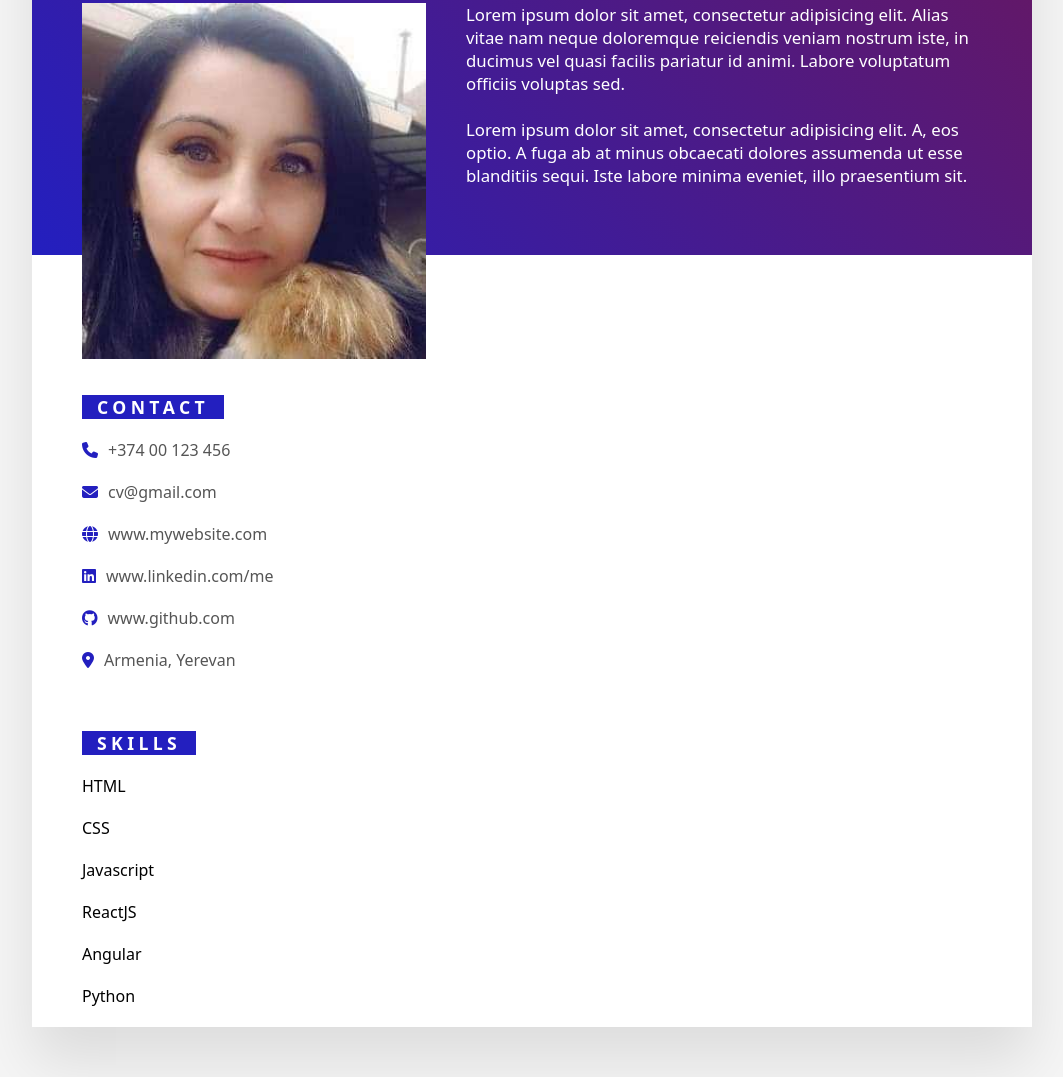
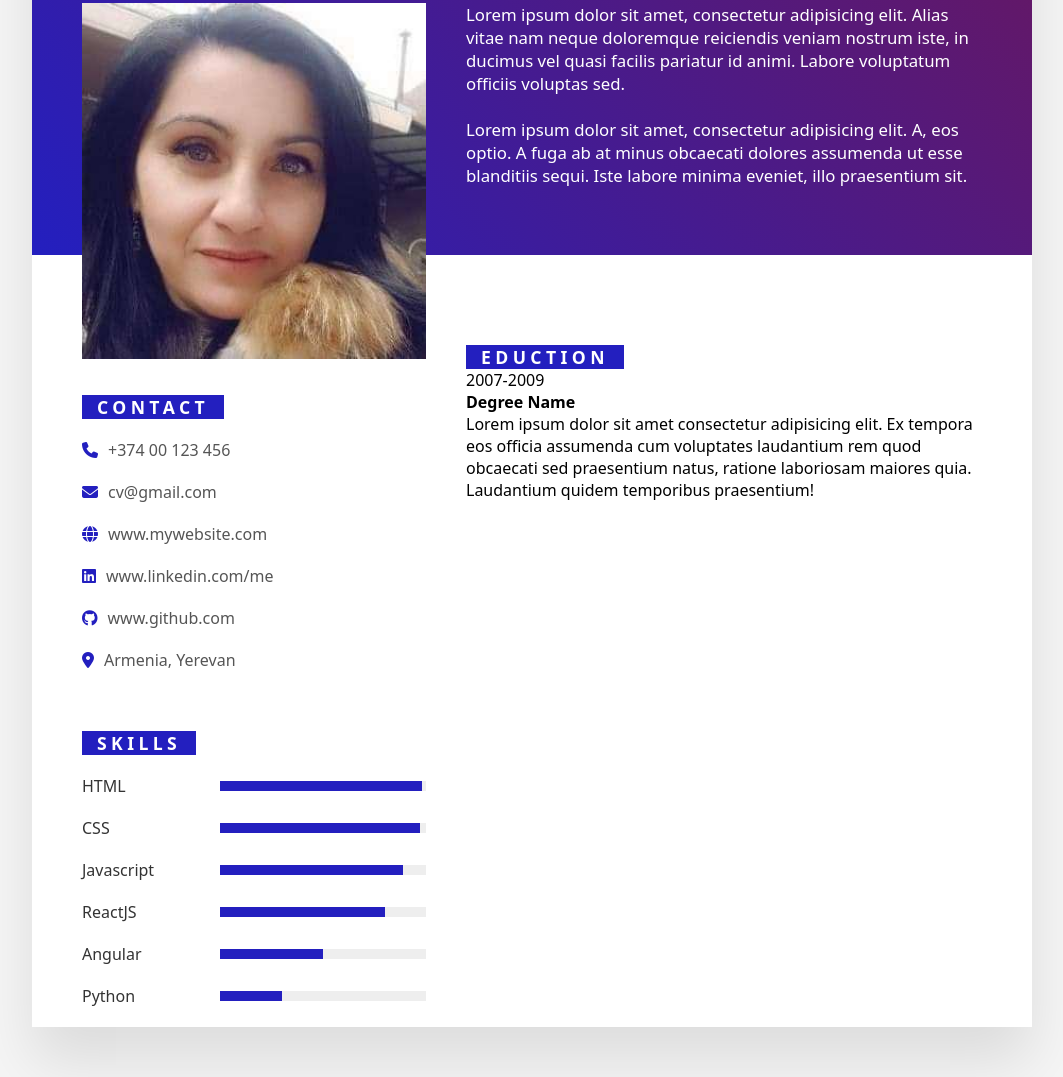
Before and after one commit to Hasul79/CV__Html-CSS, a plain HTML site: page index.html in a window 1280 px wide. Shown: the part 195-1272 px from the top of the page, without its empty margins (108-1171 px from the left). Drawn offline with Linux system fonts and the light colour scheme.

Commit message:
add skills

```diff
--- a/index.html
+++ b/index.html
@@ -55,19 +55,19 @@
                 </ul>
                 <h4>Skills</h4>
                 <div class="skills">
-                    <div class="skillsBox" style="--i:50%;">
+                    <div class="skillsBox" style="--i:98%;">
                         <p>HTML</p>
                         <div class="value"></div>
                     </div>
-                    <div class="skillsBox" style="--i:50%;">
+                    <div class="skillsBox" style="--i:97%;">
                         <p>CSS</p>
                         <div class="value"></div>
                     </div>
-                    <div class="skillsBox" style="--i:50%;">
+                    <div class="skillsBox" style="--i:89%;">
                         <p>Javascript</p>
                         <div class="value"></div>
                     </div>
-                    <div class="skillsBox" style="--i:50%;">
+                    <div class="skillsBox" style="--i:80%;">
                         <p>ReactJS</p>
                         <div class="value"></div>
                     </div>
@@ -75,13 +75,24 @@
                         <p>Angular</p>
                         <div class="value"></div>
                     </div>
-                    <div class="skillsBox" style="--i:50%;">
+                    <div class="skillsBox" style="--i:30%;">
                         <p>Python </p>
                         <div class="value"></div>
                     </div>
                 </div>
             </div>
-            <div class="right_side"></div>
+            <div class="right_side">
+                <h4 class="adjstMargin">Eduction</h4>
+                <div class="edu_group">
+                    <div class="edu_groupBx">
+                        <p>2007-2009</p>
+                        <div class="value">
+                            <b>Degree Name</b>
+                            <p> Lorem ipsum dolor sit amet consectetur adipisicing elit. Ex tempora eos officia assumenda cum voluptates laudantium rem quod obcaecati sed praesentium natus, ratione laboriosam maiores quia. Laudantium quidem temporibus praesentium! </p>
+                        </div>
+                    </div>
+                </div>
+            </div>
         </div>
     </div>
 </body>
--- a/style.css
+++ b/style.css
@@ -114,3 +114,19 @@ h4 {
     align-items: center;
     grid-template-columns: 2fr 3fr;
 }
+.skills .skillsBox p {
+    color: #333;
+}
+.skills .skillsBox .value {
+    position: relative;
+    width: 100%;
+    height: 10px;
+    background: #eee;
+}
+.skills .skillsBox .value:before{
+    content:'';
+    position: absolute;
+    width: var(--i);
+    height: 100%;
+    background: #231fbf;
+}
```
